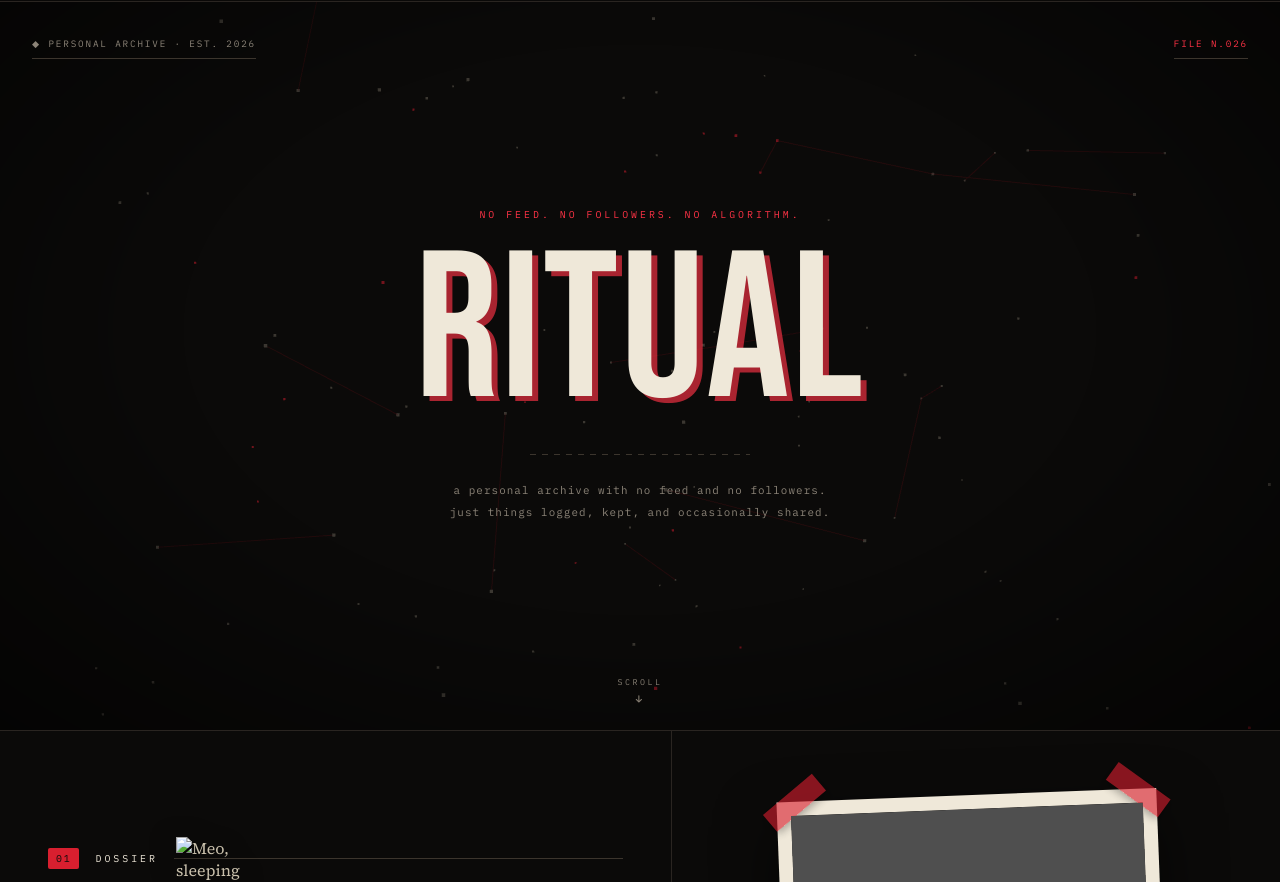
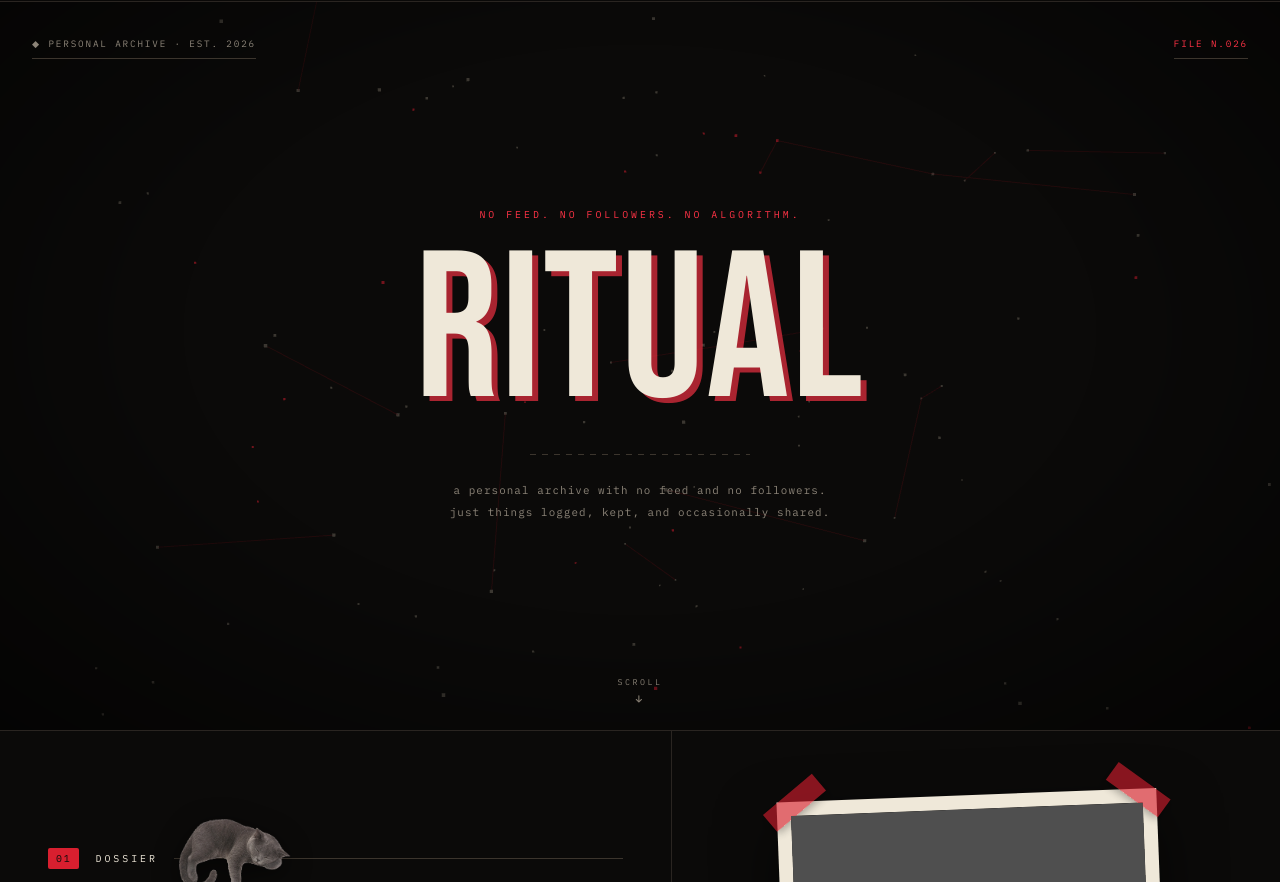
Before and after one commit to Ritual337/Main, a plain HTML site: page index.html in a window 1280 px wide. Shown: the part 70-952 px from the top of the page. Drawn offline with nearby package versions, Linux system fonts and the light colour scheme; the site is published under a folder, as on GitHub Pages, so addresses that start at the root find nothing; grey boxes are pictures that could not be loaded; animation ran at ten frames a second.

Commit message:
reorganised

```diff
--- a/index.html
+++ b/index.html
@@ -802,7 +802,7 @@
             <div class="dossier-text">
                 <div class="eyebrow">
                     <span class="eyebrow-num">01</span><span class="eyebrow-text">Dossier</span>
-                    <div class="meo-mark"><img src="/src/res/MeoCat.webp" alt="Meo, sleeping" loading="lazy" /></div>
+                    <div class="meo-mark"><img src="src/res/MeoCat.webp" alt="Meo, sleeping" loading="lazy" /></div>
                     <span class="eyebrow-line"></span>
                 </div>
                 <p class="dossier-quote">"I'm Ritual. I make things — visuals, ideas, sometimes mistakes. This is the drawer where I put what doesn't fit anywhere else."</p>
```
